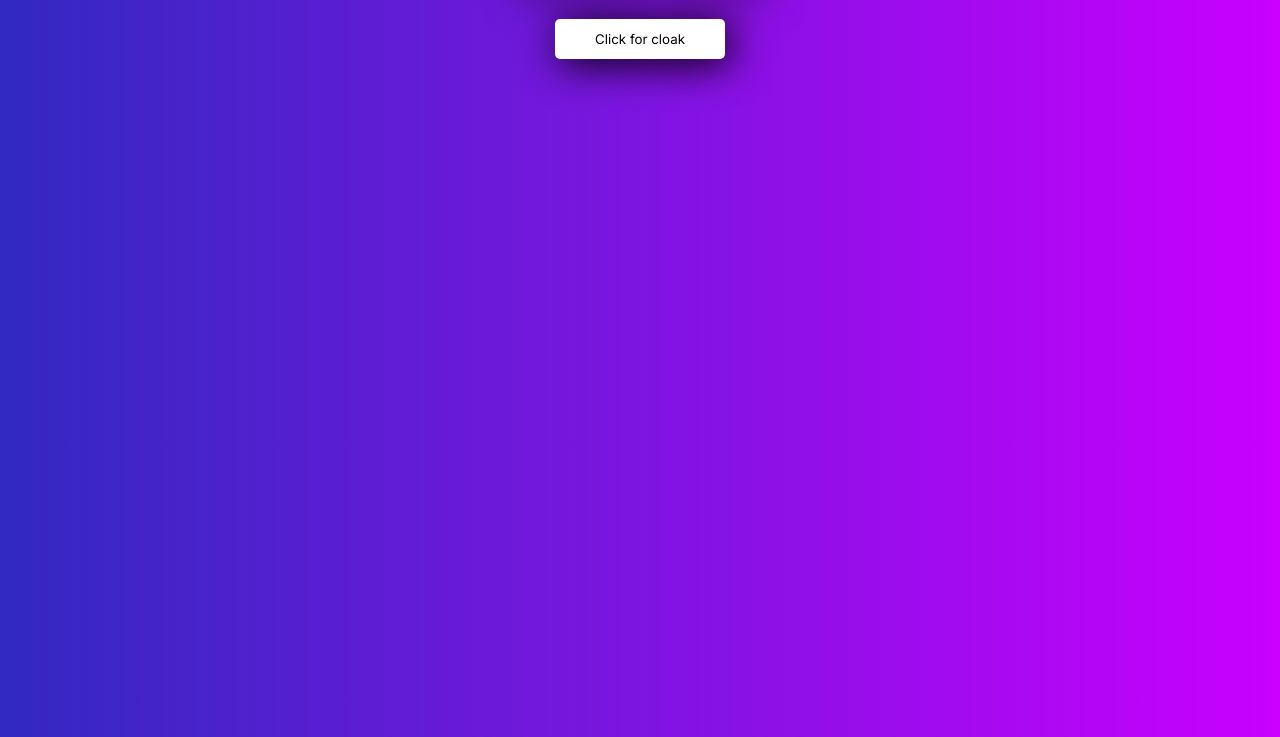
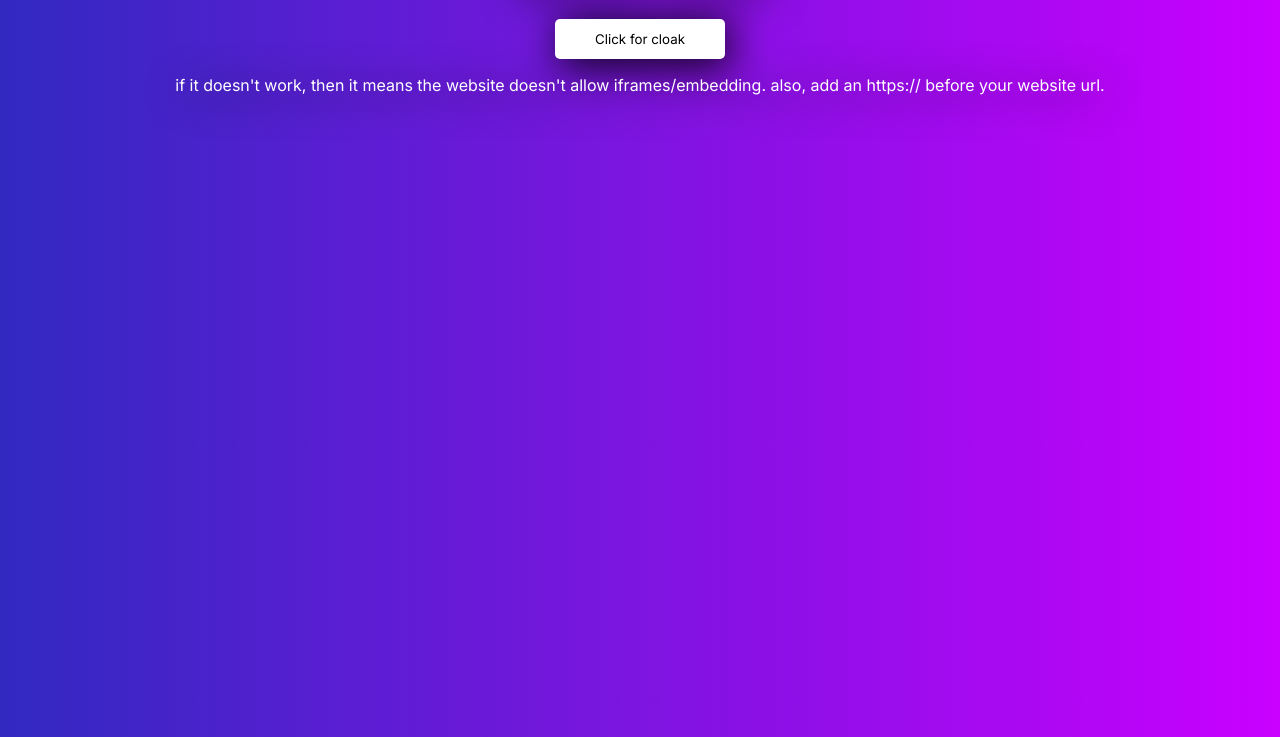
Before and after one commit to aiirfryer/fryer-cloaker, a plain HTML site: page index.html in a window 1280 px wide. Shown: the part 63-800 px from the top of the page. Drawn offline with Linux system fonts and the light colour scheme.

Commit message:
Update index.html

```diff
--- a/index.html
+++ b/index.html
@@ -15,6 +15,7 @@
   <h1>Website Cloaker</h1>
   <script src="script.js"></script>
   <button onclick="cloaker()">Click for cloak</button>
+  <p>if it doesn't work, then it means the website doesn't allow iframes/embedding. also, add an https:// before your website url.</p>
 </body>
 
 </html>
```
